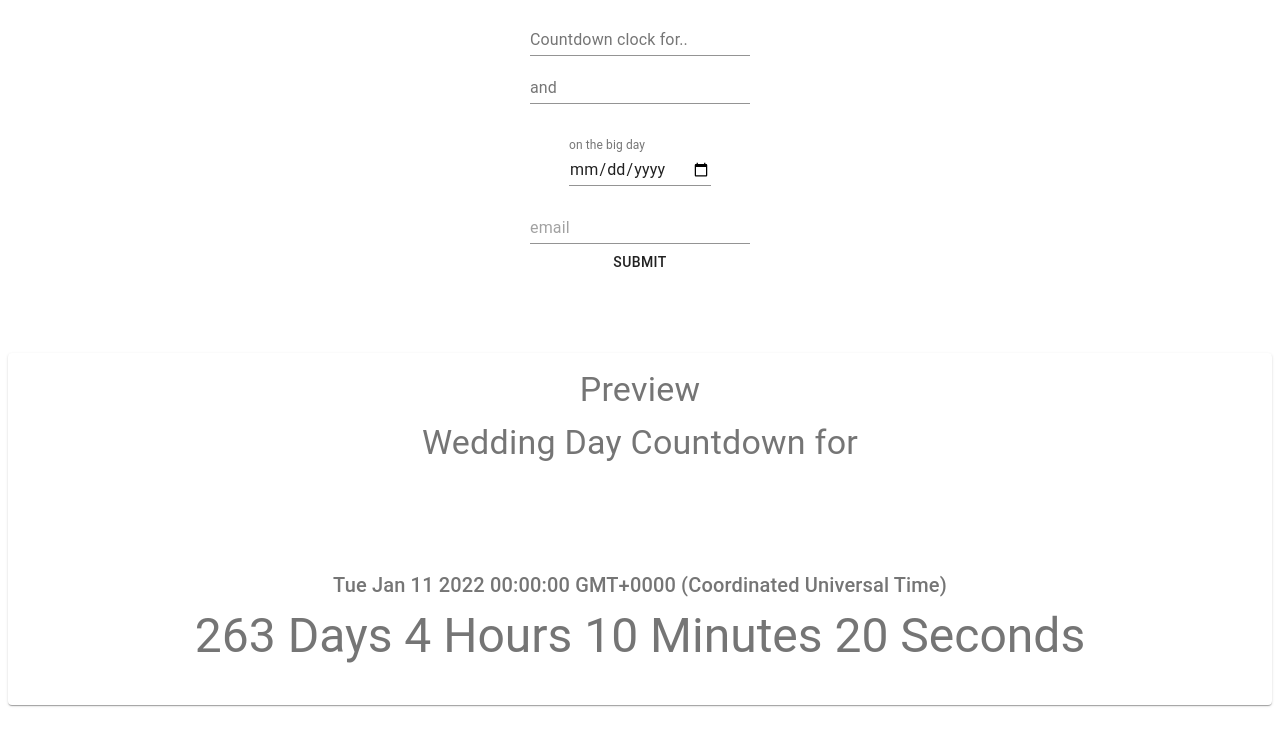
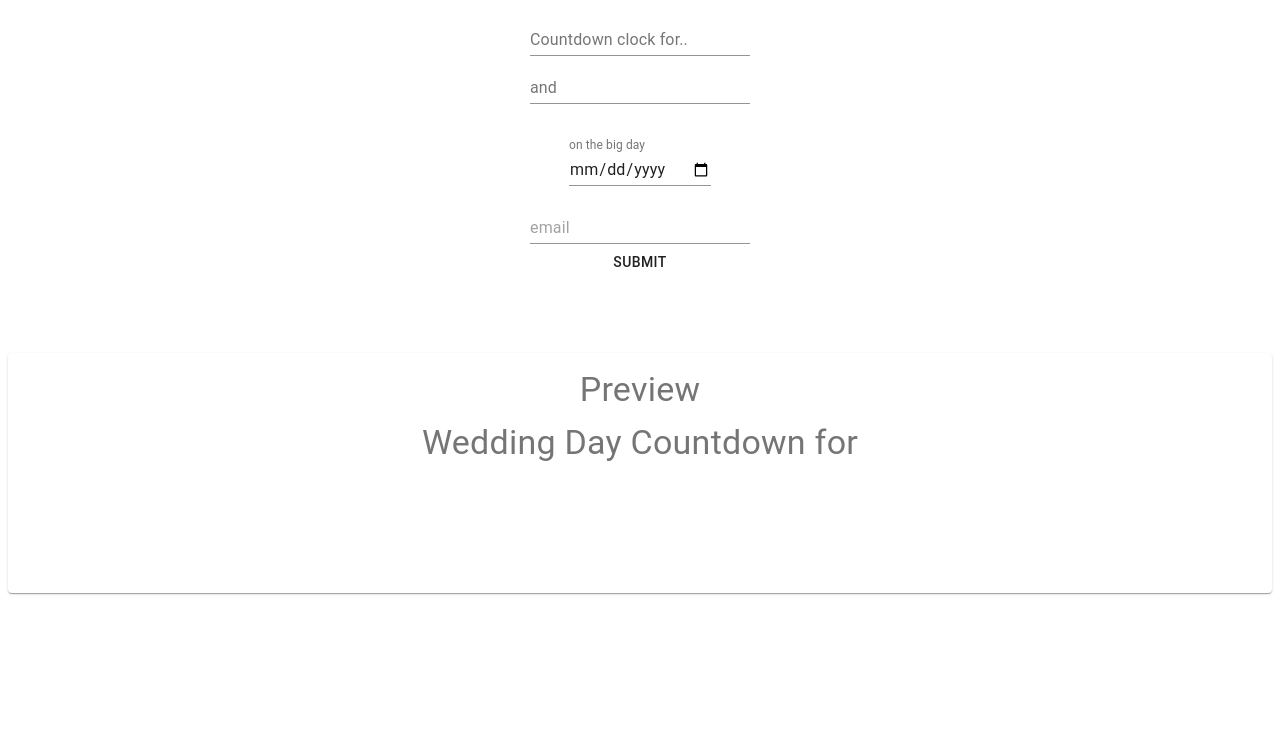
Before and after one commit to bucketofcode/countdown, a Next.js app: page / in a window 1280 px wide. Shown: the top 746 px of the page. Built offline with nearby package versions, Linux system fonts and the light colour scheme.

Commit message:
Add logic to hide countdown if time has arrived

```diff
--- a/pages/CountDownForm.tsx
+++ b/pages/CountDownForm.tsx
@@ -34,7 +34,7 @@ export const CountDownForm: React.FC<Props> = ({onSubmit}) => {
     return (
     <Formik
       enableReinitialize={true}
-      initialValues={{firstName: "", sometest:"",firstName2:"", date: (new Date(2021,12,11)) , email:""}}
+      initialValues={{firstName: "", sometest:"",firstName2:"", date: (new Date()) , email:""}}
       onSubmit={
       (values) => onSubmit(values)
       }
--- a/pages/PreviewCard.tsx
+++ b/pages/PreviewCard.tsx
@@ -62,12 +62,26 @@ export const PreviewCard: React.FC<Values> = ({firstName, firstName2, date}) =>
         if (!remaining[interval]) {
             return;
         }
+
+        // only display preview for dates in the future
+        if (remaining[interval] < 0){
+            return
+        }
+
         timerComponents.push(
             <span>
             {remaining[interval]} {interval}{" "}
             </span>
         );
         });
+
+    // logic to control showing or hiding the date and count information
+    let countDownDiv;
+    let dateDiv;
+    if (timerComponents.length > 0 ){
+        countDownDiv = <div>{timerComponents.length ? timerComponents : <span>The big day has arrived!</span>}</div>
+        dateDiv = new Date(date).toString()
+    }
 
     return (
         <React.Fragment>
@@ -85,12 +99,11 @@ export const PreviewCard: React.FC<Values> = ({firstName, firstName2, date}) =>
                      {firstName} { firstName2.length >0 ? "&" : "" } {firstName2} <br/>
                  </Typography>
                  <Typography color="textSecondary" gutterBottom variant="h6" component="h3" >
-                    {new Date(date).toString()}
+                    {dateDiv}
+                    {/* {new Date(date).toString()} */}
                  </Typography>
                  <Typography color="textSecondary" gutterBottom variant="h3" component="h3" >
-
-                 <div>{timerComponents.length ? timerComponents : <span>Time's up!</span>}</div>
-
+                    {countDownDiv}
                  </Typography>
               </CardContent>
              </Card>
```
